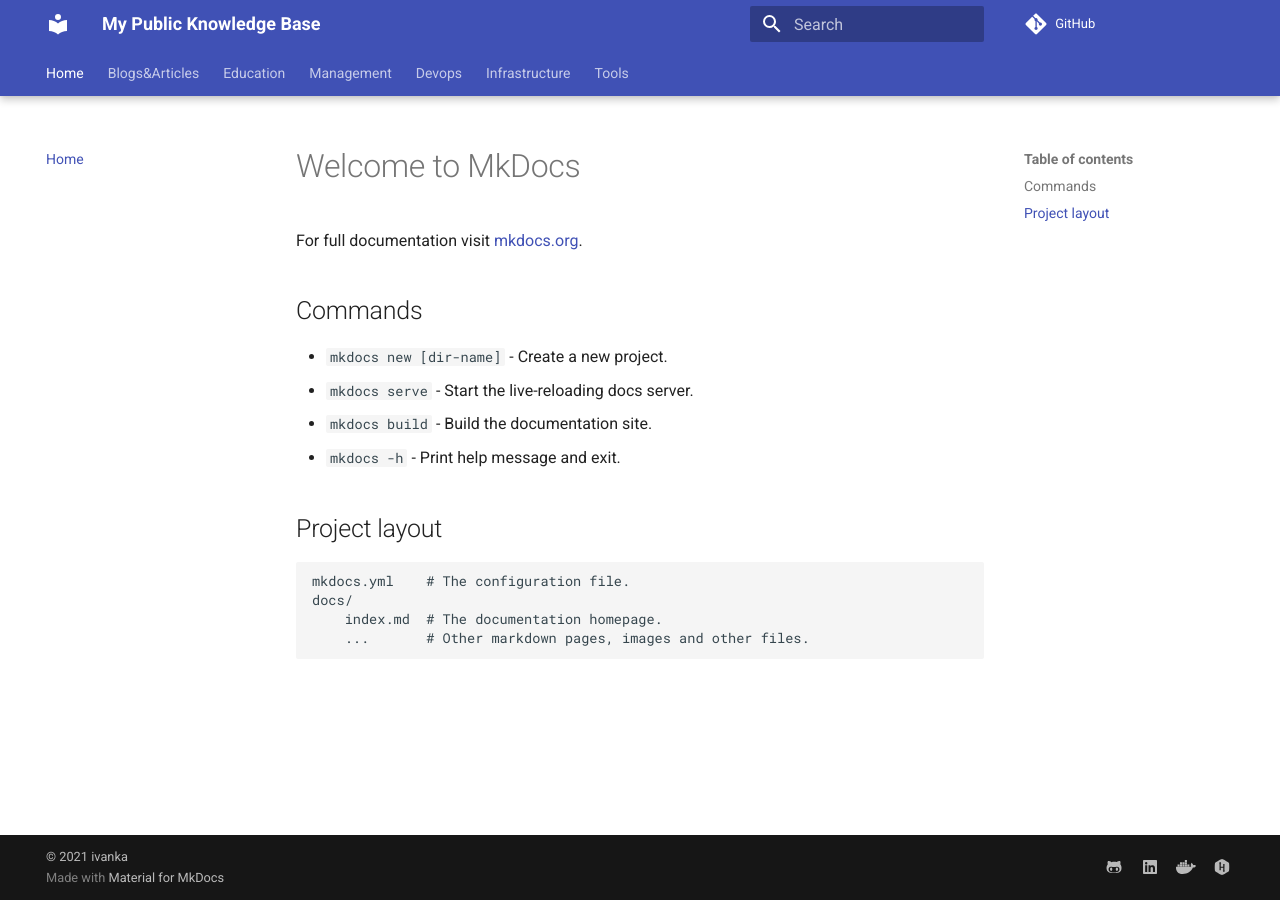
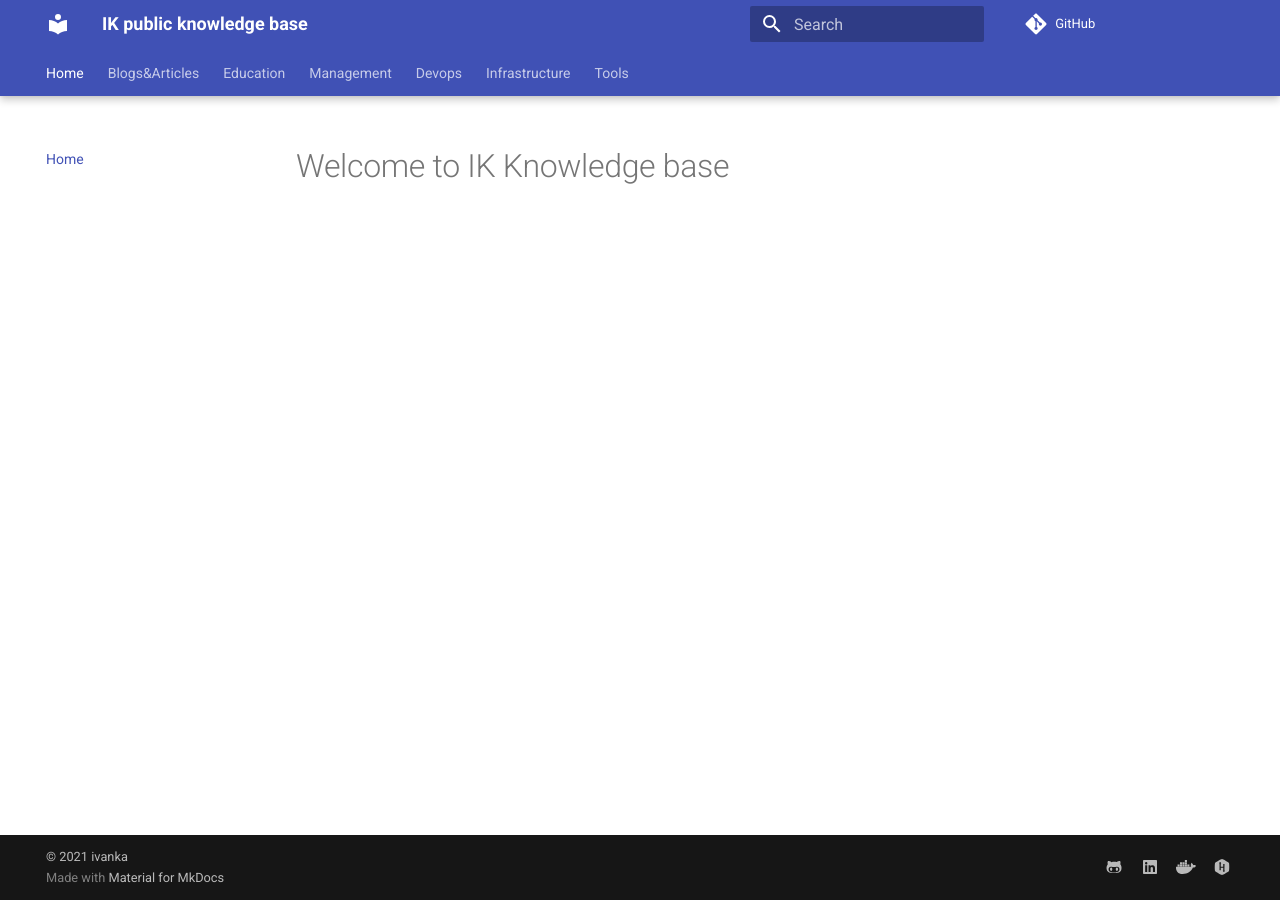
Before and after one commit to ivankatliarchuk/knowledge-base, an MkDocs documentation site: the page built from docs/index.md, in a window 1280 px wide. Built offline with MkDocs 1.6.1 and Material for MkDocs 9.7.7, drawn with Linux system fonts in a browser that asks for light colours; comment, search, counter and statistics services are not loaded.

Commit message:
rename site

```diff
--- a/docs/index.md
+++ b/docs/index.md
@@ -1,17 +1 @@
-# Welcome to MkDocs
-
-For full documentation visit [mkdocs.org](https://www.mkdocs.org).
-
-## Commands
-
-* `mkdocs new [dir-name]` - Create a new project.
-* `mkdocs serve` - Start the live-reloading docs server.
-* `mkdocs build` - Build the documentation site.
-* `mkdocs -h` - Print help message and exit.
-
-## Project layout
-
-    mkdocs.yml    # The configuration file.
-    docs/
-        index.md  # The documentation homepage.
-        ...       # Other markdown pages, images and other files.
+# Welcome to IK Knowledge base
--- a/mkdocs.yml
+++ b/mkdocs.yml
@@ -1,4 +1,4 @@
-site_name: My Public Knowledge Base
+site_name: IK public knowledge base
 site_url: https://www.mkdocs.org
 site_description: Website with the collection of my technical knowledge base.
 site_author: Ivan K
```
